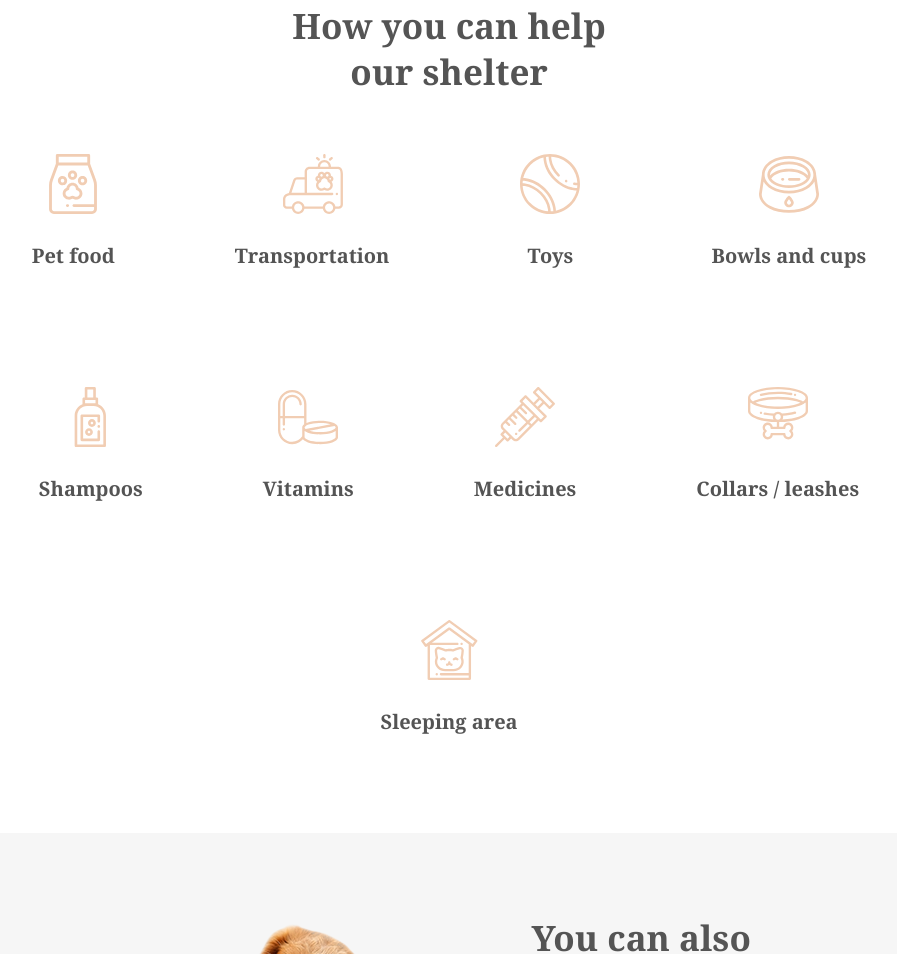
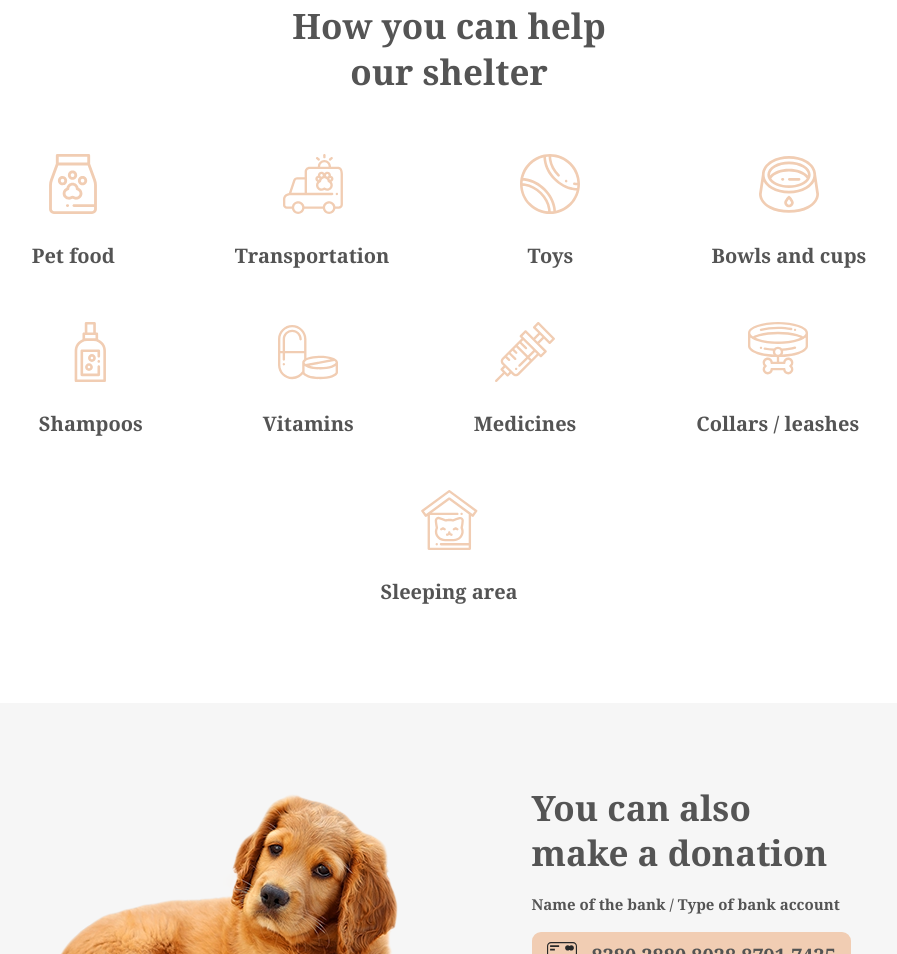
Before and after one commit to Tubyliec/Learning, a plain HTML site: page shelter/pages/main/index.html in a window 1280 px wide. Shown: the part 2450-3404 px from the top of the page, without its empty margins (191-1088 px from the left). Drawn offline with Linux system fonts and the light colour scheme.

Commit message:
fix: fix help

```diff
--- a/shelter/pages/main/styles.css
+++ b/shelter/pages/main/styles.css
@@ -373,6 +373,7 @@ nav li a:active {
     flex-direction: column;
     justify-content: center;
     align-items: center;
+    width: 1200px;
 }
 
 #help_content h3 {
@@ -384,7 +385,8 @@ nav li a:active {
     display: flex;
     flex-direction: row;
     flex-wrap: wrap;
-    grid-gap:120px;
+    grid-gap: 120px;
+    row-gap: 55px;
     justify-content: center;
 }
 
```
